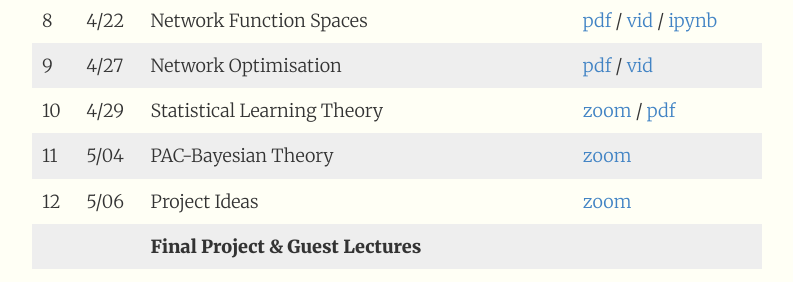
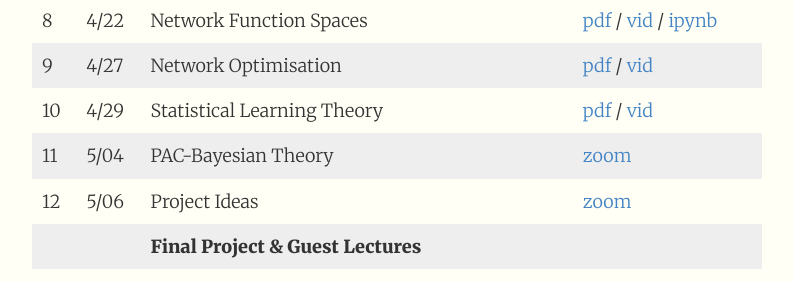
Before and after one commit to 1five9/1five9.github.io, a Jekyll site: the page built from index.md, in a window 1280 px wide and 900 px high, scrolled down 2551 px. Shown: the part 161-443 px from the top of the window, without its empty margins (243-1036 px from the left). Built offline with Jekyll 4.4.1, drawn with Linux system fonts in a browser that asks for light colours.

Commit message:
fix table; lec10 vid

```diff
--- a/index.md
+++ b/index.md
@@ -73,27 +73,27 @@ The final project will be conducted during the last four weeks of class. Student
 | 0  | 3/30      | Introduction        	    	      | [pdf](https://1five9.github.io/slides/intro.pdf) / [vid](https://caltech.zoom.us/rec/share/VR3fwwu9QeALQ80dRtIghSqzpnkpAOpF_bwePNoBSnBzRxzgNN3uV4OdzvmBe8VE.ftHclybplbeeU0_s?startTime=1617140056000) |
 |    |           | **Topic 1—RL & Control**              |  |
 | 1  | 3/30      | Discrete MDPs        	    	      | [pdf](https://1five9.github.io/slides/control/Lecture_1_MDPs.pdf) / [vid](https://caltech.zoom.us/rec/share/VR3fwwu9QeALQ80dRtIghSqzpnkpAOpF_bwePNoBSnBzRxzgNN3uV4OdzvmBe8VE.ftHclybplbeeU0_s?startTime=1617141230000) |
-| 2  | 4/01      | Optimal Control       	              | [pdf](https://1five9.github.io/slides/control/Lecture_2_OCPs.pdf) / [vid](https://caltech.zoom.us/rec/share/v32Tbod7kDVVatTJO9u4LPjtuKYY1ffxIYMx77NvU3LPcjzvJfBMcr06K9vMkg6p.NbAhirdzWsEf9pE6?startTime=1617312887000)| |
-| 3  | 4/06      | Model Predictive Control               | [pdf](https://1five9.github.io/slides/control/Lecture_3_MPC.pdf) / [vid](https://caltech.zoom.us/rec/share/Q0kDgmvMJ800GMX46lTipBVjw5Z5SkuJ7MVUXKjmx751bmAUCsTS9kx2AHQWZ-g1.JsnICIGB-NeBSJ9u?startTime=1617744869000)| |
-| 4  | 4/08      | Learning MPC                           | [pdf](https://1five9.github.io/slides/control/Lecture_4_MPC_TC.pdf) / [vid](https://caltech.zoom.us/rec/share/6hy8WYahNjzqyvbw5vh2JX-RIKeq1LJEt-KTKOXye86DQxA9H7I9GM13jF7NXYU9.LMNtHFtXBmQETYfa?startTime=1617917676000) / [supp](https://1five9.github.io/slides/control/Lecture_4_SuppMaterial.pdf) | |
-| 5  | 4/13      | Model Learning in MPC 				          | [pdf](https://1five9.github.io/slides/control/Lecture_5_MPC_and_Model_Learning.pdf) / [vid](https://caltech.zoom.us/rec/share/EUwZy302kdmZaHZTxdxm4xNI6AE1kBuijoUNg7Ay909A58kJhfd-THQrEFxOUoZQ.HWlG08DHSjJgL1Ts) | |
-| 6  | 4/15      | Planning Under Uncertainty and Project Ideas    	          | [pdf](https://1five9.github.io/slides/control/Lecture_6.pdf)  / [vid](https://caltech.zoom.us/rec/play/NMspLIgaI2jjVw84424EkfA_kta9AXX8JIxm2WW2OljV36I7NQ9CMEsYkEyBSosgm2ksCMSM-FeZj4jD.kq7ZyqjY2FPskbRR?continueMode=true) ||
+| 2  | 4/01      | Optimal Control       	              | [pdf](https://1five9.github.io/slides/control/Lecture_2_OCPs.pdf) / [vid](https://caltech.zoom.us/rec/share/v32Tbod7kDVVatTJO9u4LPjtuKYY1ffxIYMx77NvU3LPcjzvJfBMcr06K9vMkg6p.NbAhirdzWsEf9pE6?startTime=1617312887000)|
+| 3  | 4/06      | Model Predictive Control               | [pdf](https://1five9.github.io/slides/control/Lecture_3_MPC.pdf) / [vid](https://caltech.zoom.us/rec/share/Q0kDgmvMJ800GMX46lTipBVjw5Z5SkuJ7MVUXKjmx751bmAUCsTS9kx2AHQWZ-g1.JsnICIGB-NeBSJ9u?startTime=1617744869000)|
+| 4  | 4/08      | Learning MPC                           | [pdf](https://1five9.github.io/slides/control/Lecture_4_MPC_TC.pdf) / [vid](https://caltech.zoom.us/rec/share/6hy8WYahNjzqyvbw5vh2JX-RIKeq1LJEt-KTKOXye86DQxA9H7I9GM13jF7NXYU9.LMNtHFtXBmQETYfa?startTime=1617917676000) / [supp](https://1five9.github.io/slides/control/Lecture_4_SuppMaterial.pdf) |
+| 5  | 4/13      | Model Learning in MPC 				          | [pdf](https://1five9.github.io/slides/control/Lecture_5_MPC_and_Model_Learning.pdf) / [vid](https://caltech.zoom.us/rec/share/EUwZy302kdmZaHZTxdxm4xNI6AE1kBuijoUNg7Ay909A58kJhfd-THQrEFxOUoZQ.HWlG08DHSjJgL1Ts) |
+| 6  | 4/15      | Planning Under Uncertainty and Project Ideas    	          | [pdf](https://1five9.github.io/slides/control/Lecture_6.pdf)  / [vid](https://caltech.zoom.us/rec/play/NMspLIgaI2jjVw84424EkfA_kta9AXX8JIxm2WW2OljV36I7NQ9CMEsYkEyBSosgm2ksCMSM-FeZj4jD.kq7ZyqjY2FPskbRR?continueMode=true) |
 |    |           | **Topic 2—Neural Network Theory**     |  | |
-| 7  | 4/20      | Neural Architecture Design	          | [pdf](/slides/learning/07.pdf) / [vid](https://caltech.zoom.us/rec/play/rBy3iYhn18vVQZ51EcnqjEfFfCBtsNO19b-vu4md5WI8sNh4rACX0MbIki6-ZMwVXT2zTqHJWEOzd6DN.TvAzOTJK7yLBgABn) | |
-| 8  | 4/22      | Network Function Spaces	              | [pdf](/slides/learning/08.pdf) / [vid](https://caltech.zoom.us/rec/play/bGLQRSJmHAQApPegayj75CteOeBcwFej4CAy9HzmVptMIkRYXnkhj-jLZHKWnw-y1FnUj_vdyAla9dYL.IcLdrTbDGHHyFxC-) / [ipynb](https://github.com/1five9/1five9.github.io/blob/master/slides/learning/08.ipynb)| |
-| 9  | 4/27      | Network Optimisation	                  | [pdf](/slides/learning/09.pdf) / [vid](https://caltech.zoom.us/rec/play/rU1nt-YjeJRe6W4nacFoOb-2PZlZJPCZR51HdMM7KXuZ9QEJmSY_qs7HBppFRLVPY_kciq0-zfUunMro.nE0keoLWfmIj-vhd) | |
-| 10 | 4/29      | Statistical Learning Theory	          | [zoom](https://caltech.zoom.us/j/83968752246) / [pdf](/slides/learning/10.pdf) | |
-| 11 | 5/04      | PAC-Bayesian Theory                    | [zoom](https://caltech.zoom.us/j/83968752246) | |
-| 12 | 5/06      | Project Ideas                          | [zoom](https://caltech.zoom.us/j/83968752246) | |
+| 7  | 4/20      | Neural Architecture Design	          | [pdf](/slides/learning/07.pdf) / [vid](https://caltech.zoom.us/rec/play/rBy3iYhn18vVQZ51EcnqjEfFfCBtsNO19b-vu4md5WI8sNh4rACX0MbIki6-ZMwVXT2zTqHJWEOzd6DN.TvAzOTJK7yLBgABn) |
+| 8  | 4/22      | Network Function Spaces	              | [pdf](/slides/learning/08.pdf) / [vid](https://caltech.zoom.us/rec/play/bGLQRSJmHAQApPegayj75CteOeBcwFej4CAy9HzmVptMIkRYXnkhj-jLZHKWnw-y1FnUj_vdyAla9dYL.IcLdrTbDGHHyFxC-) / [ipynb](https://github.com/1five9/1five9.github.io/blob/master/slides/learning/08.ipynb)|
+| 9  | 4/27      | Network Optimisation	                  | [pdf](/slides/learning/09.pdf) / [vid](https://caltech.zoom.us/rec/play/rU1nt-YjeJRe6W4nacFoOb-2PZlZJPCZR51HdMM7KXuZ9QEJmSY_qs7HBppFRLVPY_kciq0-zfUunMro.nE0keoLWfmIj-vhd) |
+| 10 | 4/29      | Statistical Learning Theory	          | [pdf](/slides/learning/10.pdf) / [vid](https://caltech.zoom.us/rec/play/ywPwbkJuyGT3gAOTOAd_0DPvwlQHk2Ln7YumVRE72eeG3d9E9tqjECDe84tlZsCMW3euLlLrIm_j6nky.-ogkAxzEAEn6tIwH) |
+| 11 | 5/04      | PAC-Bayesian Theory                    | [zoom](https://caltech.zoom.us/j/83968752246) |
+| 12 | 5/06      | Project Ideas                          | [zoom](https://caltech.zoom.us/j/83968752246) |
 |    |           | **Final Project & Guest Lectures**     |  | |
-| 13 | 5/11      | Joe Marino                             |  | |
-| 14 | 5/13      | Yasaman Bahri       				      |  | |
-| 15 | 5/18      | TBD	            				      |  | |
-| 16 | 5/20      | TBD	            				      |  | |
-| 17 | 5/25      | TBD	            				      |  | |
-| 18 | 5/27      | TBD	            				      |  | |
-| 19 | 6/01      | TBD	            				      |  | |
-| 20 | 6/03      | Poster session	             	      |  | |
+| 13 | 5/11      | Joe Marino                             |  |
+| 14 | 5/13      | Yasaman Bahri       				      |  |
+| 15 | 5/18      | TBD	            				      |  |
+| 16 | 5/20      | TBD	            				      |  |
+| 17 | 5/25      | TBD	            				      |  |
+| 18 | 5/27      | TBD	            				      |  |
+| 19 | 6/01      | TBD	            				      |  |
+| 20 | 6/03      | Poster session	             	      |  |
 
 ### Reading Material
 - [Control readings](/control).
```
